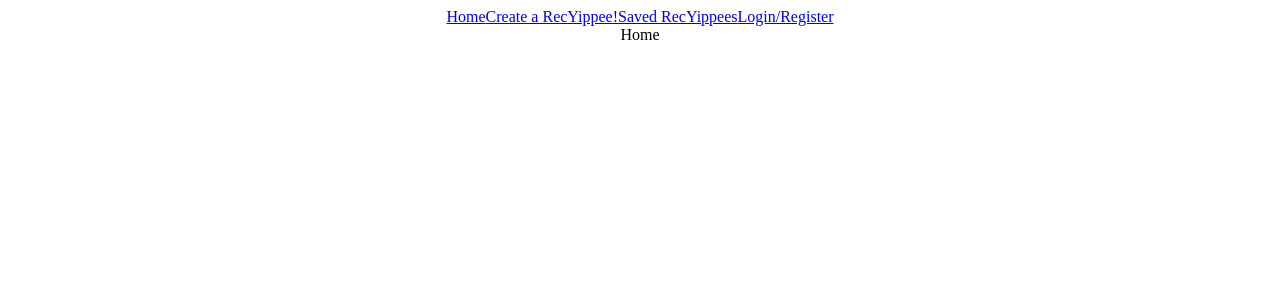
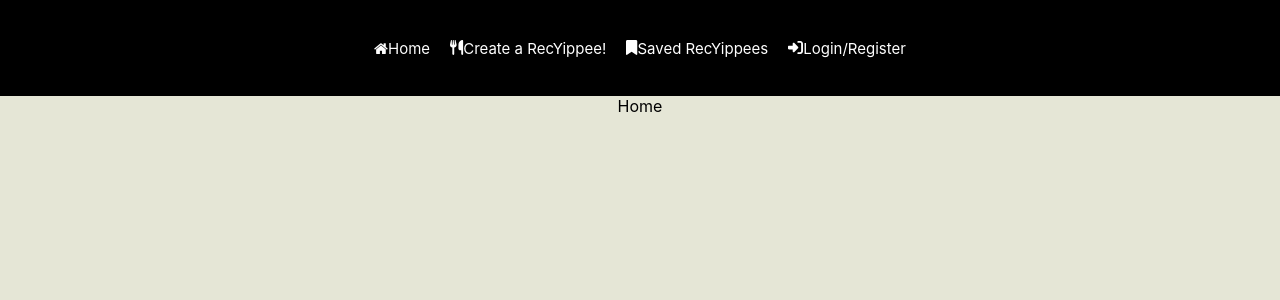
Before and after one commit to YOGESHnick/RecYippeee, a React (Create React App) app in the folder client/: page / in a window 1280 px wide. Shown: the top 300 px of the page. Built offline with nearby package versions, Linux system fonts and the light colour scheme.

Commit message:
styled a basic navbar

```diff
--- a/client/package.json
+++ b/client/package.json
@@ -4,10 +4,14 @@
   "private": true,
   "dependencies": {
     "@babel/plugin-proposal-private-property-in-object": "7.21.11",
+    "@fortawesome/fontawesome-svg-core": "^6.4.2",
+    "@fortawesome/free-solid-svg-icons": "^6.4.2",
+    "@fortawesome/react-fontawesome": "^0.2.0",
     "@testing-library/jest-dom": "^5.17.0",
     "@testing-library/react": "^13.4.0",
     "@testing-library/user-event": "^13.5.0",
     "axios": "^1.5.1",
+    "font-awesome": "^4.7.0",
     "react": "^18.2.0",
     "react-cookie": "^6.1.1",
     "react-dom": "^18.2.0",
--- a/client/src/App.css
+++ b/client/src/App.css
@@ -1,10 +1,37 @@
 .App {
-  text-align: center;
+  display: flex;
+  flex-direction: column;
+  justify-content: center;
+  align-items: center;
+  font-family: -apple-system, BlinkMacSystemFont, "Segoe UI", Roboto, Oxygen,
+    Ubuntu, Cantarell, "Open Sans", "Helvetica Neue", sans-serif;
 }
 
 .App-logo {
   height: 40vmin;
   pointer-events: none;
+}
+body {
+  margin: 0;
+  padding: 0;
+  background-color: #e5e6d6;
+}
+.navbar {
+  margin: 0;
+  width: 100%;
+  height: 12vh;
+  background-color: black;
+  display: flex;
+  justify-content: center;
+  align-items: center;
+  color: white;
+  text-decoration: none;
+}
+a {
+  color: white;
+  text-decoration: none;
+  margin: 10px;
+  font-size: 15px;
 }
 
 @media (prefers-reduced-motion: no-preference) {
--- a/client/src/components/navbar.js
+++ b/client/src/components/navbar.js
@@ -1,12 +1,18 @@
 import {Link} from "react-router-dom";
+import 'font-awesome/css/font-awesome.min.css';
+import { FontAwesomeIcon } from '@fortawesome/react-fontawesome';
+import { faUtensils } from '@fortawesome/free-solid-svg-icons';
+import { faBookmark } from '@fortawesome/free-solid-svg-icons';
+import { faSignInAlt } from '@fortawesome/free-solid-svg-icons';
+
 
 export const Navbar = ()=>{
     return (
         <div className="navbar">
-            <Link to="/" >Home</Link>
-            <Link to="/create-recipe" >Create a RecYippee!</Link>
-            <Link to="/saved-recipes" >Saved RecYippees</Link>
-            <Link to="/auth" >Login/Register</Link>
+            <Link to="/" ><i className="fa fa-home"></i>Home</Link>
+            <Link to="/create-recipe" ><FontAwesomeIcon icon={faUtensils} />Create a RecYippee!</Link>
+            <Link to="/saved-recipes" ><FontAwesomeIcon icon={faBookmark} />Saved RecYippees</Link>
+            <Link to="/auth" ><FontAwesomeIcon icon={faSignInAlt} />Login/Register</Link>
         </div>
     )
 }
```
Also changed, not shown: 1 other file (tests, documents, lock files or other folders).
